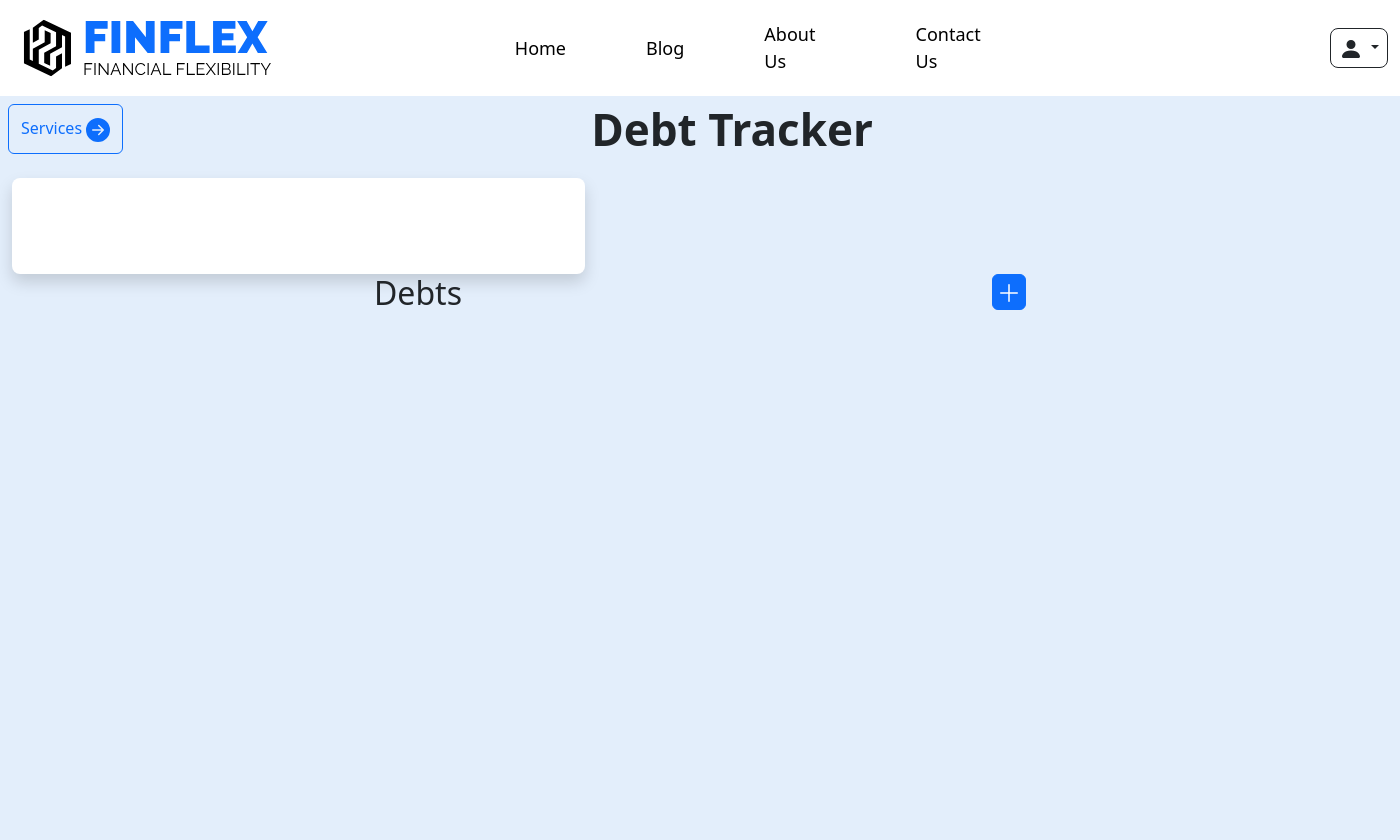
After one commit to Sainigam14/FinFlex, a Flask app: template templates/debttracker.html in a window 1400 px wide. The commit adds this page. Run offline with Flask 3, Linux system fonts and the light colour scheme; the template is opened without the code that fills it, so the values that code supplies are empty.

Commit message:
Added debt tracker

```diff
--- a/main.py
+++ b/main.py
@@ -1,15 +1,16 @@
 from flask import Flask, render_template, request, redirect, session, flash, url_for
-from database import Session, User, store_expense, store_income, datetime, get_total_expense_and_income, get_transactions, store_asset, store_goal, get_assets_and_goal
+from flask_bcrypt import Bcrypt
+from database import Session, User, store_expense, store_income, datetime, get_total_expense_and_income, get_transactions, store_asset, store_goal, get_assets_and_goal, get_debts
 import plotly.graph_objects as go
+import plotly.express as px
 
 app = Flask('__name__')
+bcrypt = Bcrypt(app)
 app.secret_key = 'my_secret_key'
-
 
 @app.route('/')
 def FinFlex():
   return render_template('index.html')
-
 
 @app.route('/login', methods=['GET', 'POST'])
 def login():
@@ -22,7 +23,10 @@ def login():
     user = db_session.query(User).filter_by(email=email).first()
     db_session.close()
 
-    if user and user.password == password:
+    is_valid = bcrypt.check_password_hash(user.password, password)
+    print(is_valid)
+
+    if user and is_valid:
       session['user_email'] = user.email
       return redirect(url_for('home', month_id=month_id))
     elif not user:
@@ -37,7 +41,6 @@ def login():
   # User is not logged in, redirect to login page
   return render_template('login.html')
 
-
 @app.route('/signup', methods=['GET', 'POST'])
 def signup():
   month_id = '0' + str((datetime.now().month))
@@ -46,6 +49,7 @@ def signup():
     lastname = request.form.get('lastname')
     email = request.form.get('email')
     password = request.form.get('password')
+    h_password = bcrypt.generate_password_hash(password).decode('utf-8')
 
     db_session = Session()
     existing_user = db_session.query(User).filter_by(email=email).first()
@@ -58,7 +62,7 @@ def signup():
     new_user = User(firstname=firstname,
                     lastname=lastname,
                     email=email,
-                    password=password)
+                    password=h_password)
 
     db_session.add(new_user)
     db_session.commit()
@@ -79,7 +83,6 @@ def signup():
 def filter_abs(value):
   return abs(value)
 
-
 # Protected route for the dashboard
 @app.route('/home/<month_id>', methods=['GET', 'POST'])
 def home(month_id):
@@ -95,21 +98,19 @@ def home(month_id):
         amount = float(request.form.get('amountInput'))
         print(user_email, category, amount)
         store_asset(user_email, category, amount)
-        # flash('Successfully added asset details', 'success')
         return redirect(url_for('home', month_id=month_id))
 
       if form_name == 'goal':
         category = request.form.get('categoryInput')
         amount = float(request.form.get('amountInput'))
         store_goal(user_email, amount, month_id, goal_amount)
-        # flash('Successfully added Savings goal details', 'success')
         return redirect(url_for('home', month_id=month_id))
 
     db_session = Session()
     user = db_session.get(User, user_email)
     db_session.close()
 
-    #Assests pie chart
+    # Assests pie chart
     labels = list(assets.keys())
     values = list(assets.values())
 
@@ -127,13 +128,54 @@ def home(month_id):
 
     pie_chart = fig.to_html(full_html=False, config={'displayModeBar': False})
 
-    #Calculating balance for savings goal
+    # Calculating balance for savings goal
     expense, income = get_total_expense_and_income(user_email, month_id)
     balance = income - expense
+
+    # Bar graph for Income sources
+    income_sources = ['Business', 'Gift', 'Scholarship', 'Salary']
+    values = [35128.12, 10000, 5635, 50000]
+
+    fig = px.bar(x=income_sources, y=values, text=values, color=income_sources)
+
+    fig.update_traces(
+      texttemplate=
+      '%{text:.2f}',  # Display the y-label as a floating-point number with two decimal places
+      textposition='outside',
+      cliponaxis=False,
+      hovertemplate='<b>%{x}</b><br>' +
+      '%{y}<extra></extra>'  # Display the y-label as a floating-point number with two decimal places
+    )
+
+    fig.update_xaxes(
+      title=None,
+      tickangle=0,
+      showticklabels=True,
+      ticktext=['', '', ''],  # Empty labels for ticks
+      tickwidth=1,  # Width of the bottom border
+      tickcolor='blue'  # Color of the bottom border
+    )
+
+    fig.update_yaxes(
+      visible=False
+    )
+
+    fig.update_layout(title=None,
+                      showlegend=False,
+                      width=235,
+                      height=140,
+                      margin=dict(t=15, b=0, l=0, r=0),
+                      plot_bgcolor='rgba(0, 0, 0, 0)',
+                      bargap=0.5,
+                      uniformtext=dict(minsize=12, mode='show'))
+
+    sources_graph = fig.to_html(full_html=False,
+                                config={'displayModeBar': False})
 
     return render_template('home.html',
                            user=user,
                            month_id=month_id,
+                           sources_graph=sources_graph,
                            pie_chart=pie_chart,
                            balance=balance,
                            goal_amount=goal_amount,
@@ -141,7 +183,6 @@ def home(month_id):
 
   # User is not logged in, redirect to login page
   return redirect('/login')
-
 
 @app.route('/home/personalfinance/<month_id>', methods=['GET', 'POST'])
 def personalfinance(month_id):
@@ -174,6 +215,44 @@ def personalfinance(month_id):
                            month_id=month_id)
   return redirect('/login')
 
+@app.route('/home/debttracker/<month_id>', methods=['GET','POST'])
+def debttracker(month_id):
+  if 'user_email' in session:
+    user_email = session['user_email']
+    if request.method == 'POST':
+      pass
+
+    # Debt Tracker pie chart
+    debts = get_debts(user_email)
+    labels = []
+    values = []
+    for debt in debts:
+      labels.append(debt['loan_provider']+'('+debt['loan_type']+')')
+      values.append(debt['amount'])
+
+    # Create a pie chart
+    fig = go.Figure(data=[go.Pie(labels=labels, values=values, hole=0.5)])
+
+    # Update trace settings
+    fig.update_traces(textinfo='none')
+
+    # Update layout settings
+    fig.update_layout(
+      showlegend=False,  # Remove the legend
+      margin=dict(t=0, b=0, l=0, r=0),  # Remove chart margins
+      paper_bgcolor='rgba(0,0,0,0)',  # Set chart background color to transparent
+      plot_bgcolor=
+      'rgba(0,0,0,0)'  # Set plot area background color to transparent
+    )
+
+    # Generate the HTML code for the chart
+    debt_chart = fig.to_html(full_html=False, config={'displayModeBar': False})
+
+
+    # Pass the chart to the template
+    return render_template('debttracker.html', month_id=month_id, debt_chart=debt_chart, debts=debts)
+
+  return redirect('/login')
 
 @app.route('/home/transactions/<month_id>')
 def transactions(month_id):
@@ -200,5 +279,5 @@ def signout():
   session.clear()
   return redirect('/')
 
-
-app.run(host='0.0.0.0', port=8080)
+if __name__ == '__main__':
+  app.run(host='0.0.0.0', port=8080)
--- a/pyproject.toml
+++ b/pyproject.toml
@@ -9,6 +9,7 @@ python = "^3.10"
 Flask = "^2.3.2"
 SQLAlchemy = "^2.0.15"
 plotly = "^5.15.0"
+Flask-Bcrypt = "^1.0.1"
 
 [tool.poetry.dev-dependencies]
 
--- a/requirements.txt
+++ b/requirements.txt
@@ -3,3 +3,4 @@ Gunicorn
 sqlalchemy
 pymysql
 plotly
+pandas
--- /dev/null
+++ b/templates/debttracker.html
@@ -0,0 +1,102 @@
+<!DOCTYPE html>
+<html lang="en">
+<head>
+  <meta charset="UTF-8">
+  <meta name="viewport" content="width=device-width, initial-scale=1.0">
+  <title>FinFlex</title>
+  <link rel="icon" type="favicon" href="{{ url_for('static', filename='Logo.ico') }}">
+  <link href="https://cdn.jsdelivr.net/npm/bootstrap@5.3.0-alpha2/dist/css/bootstrap.min.css" rel="stylesheet"
+    integrity="sha384-aFq/bzH65dt+w6FI2ooMVUpc+21e0SRygnTpmBvdBgSdnuTN7QbdgL+OapgHtvPp" crossorigin="anonymous">
+  <style>
+    body{
+    background-color: #e3eefb;
+    }
+
+    {% include 'navbarstyle.html' %}
+
+    .btn:hover:not(:focus),
+    .nav-link:hover:not(:focus) {
+    outline: 1px solid black;
+    border-radius: 5px;
+    }
+  </style>
+</head>
+
+<body>
+  {% include 'navbar.html' %}
+  <div class="d-flex">
+    {% include 'sidebar.html' %}
+    <span style="width: 460px;"></span>
+  <div class="align-self-center fw-bolder" style="font-size: 44px;">
+    Debt Tracker
+  </div>
+  </div>
+  <div class="row vw-100 m-0 mt-3 justify-content-evenly align-items-center">
+    <div>
+      <div class="debt_chart col-5 bg-white rounded-3 shadow py-5">
+        {{ debt_chart | safe }}
+      </div>
+    </div>
+    <div class="col-6 p-0">
+      <div class="d-flex justify-content-between px-4 rounded-3">
+        <h2>Debts</h2>
+        <div>
+          <button type="button" class="btn btn-primary p-1" data-bs-toggle="modal" data-bs-target="#assetsModal">
+            <svg xmlns="http://www.w3.org/2000/svg" width="1.5rem" height="1.5rem" fill="currentColor" class="bi bi-plus-lg" viewBox="0 0 16 16">
+              <path fill-rule="evenodd" d="M8 2a.5.5 0 0 1 .5.5v5h5a.5.5 0 0 1 0 1h-5v5a.5.5 0 0 1-1 0v-5h-5a.5.5 0 0 1 0-1h5v-5A.5.5 0 0 1 8 2Z"/>
+            </svg>
+          </button>
+        </div>
+      </div>
+      <div class="debts_list d-flex flex-column align-items-center rounded-3 overflow-y-scroll" style="height: 65vh;">
+        {% for debt in debts %}
+          <div class="debt_item shadow rounded-3 bg-white w-100 p-3 mt-2 mb-3">
+            <div class="d-flex justify-content-between">
+              <h3 class="text-primary">{{debt.loan_provider}}</h3>
+              <div class="d-flex flex-column align-items-end">
+                <h4 class="m-0 text-primary">{{debt.loan_type}}</h4>
+                <p class="m-0 fs-5">$ {{debt.amount}}</p>
+              </div>
+            </div>
+            <div class="row pt-4">
+              <div class="col-3">
+                <div class="d-flex flex-column align-items-center">
+                  <h6 class="m-0">Paid</h6>
+                  {% if debt.paid %}
+                    <p class="m-0">$ {{debt.paid}}</p>
+                  {% else %}
+                    <p class="m-0">$ 0</p>
+                  {% endif %}
+                </div>
+              </div>
+              <div class="col-3">
+                <div class="d-flex flex-column align-items-center">
+                  <h6 class="m-0">Remaining</h6>
+                  {% if debt.paid %}
+                    <p class="m-0">$ {{debt.amount - debt.paid}}</p>
+                  {% else %}
+                    <p class="m-0">$ {{debt.amount}}</p>
+                  {% endif %}
+                </div>
+              </div>
+              <div class="col-3">
+                <div class="d-flex flex-column align-items-center">
+                  <h6 class="m-0">Interest Rate</h6>
+                  <p class="m-0">{{debt.interest}} %</p>
+                </div>
+              </div>
+              <div class="col-3">
+                <div class="d-flex flex-column align-items-center">
+                  <h6 class="m-0">Duration</h6>
+                  <p class="m-0">{{debt.duration}}</p>
+                </div>
+              </div>
+            </div>
+          </div>
+        {% endfor %}
+      </div>
+    </div>
+  </div>
+  <script src="https://cdn.jsdelivr.net/npm/bootstrap@5.3.0-alpha3/dist/js/bootstrap.bundle.min.js" integrity="sha384-ENjdO4Dr2bkBIFxQpeoTz1HIcje39Wm4jDKdf19U8gI4ddQ3GYNS7NTKfAdVQSZe" crossorigin="anonymous"></script>
+</body>
+</html>
--- a/templates/index.html
+++ b/templates/index.html
@@ -1,6 +1,5 @@
 <!DOCTYPE html>
 <html lang="en">
-
 <head>
   <meta charset="UTF-8">
   <meta name="viewport" content="width=device-width, initial-scale=1.0">
--- a/templates/sidebar.html
+++ b/templates/sidebar.html
@@ -34,7 +34,7 @@
           </a>
         </li>
         <li class="nav-item py-4">
-          <a class="nav-link active btn d-flex align-items-center ps-3" aria-current="page" href="#">
+          <a class="nav-link active btn d-flex align-items-center ps-3" aria-current="page" href="{{url_for('debttracker', month_id=month_id)}}">
             <div class="feature-icon d-inline-flex align-items-center justify-content-center rounded-3 text-bg-primary bg-gradient p-2 fs-2">
               <svg xmlns="http://www.w3.org/2000/svg" width="2rem" height="2rem" fill="currentColor" class="bi bi-coin" viewBox="0 0 16 16">
                 <path d="M5.5 9.511c.076.954.83 1.697 2.182 1.785V12h.6v-.709c1.4-.098 2.218-.846 2.218-1.932 0-.987-.626-1.496-1.745-1.76l-.473-.112V5.57c.6.068.982.396 1.074.85h1.052c-.076-.919-.864-1.638-2.126-1.716V4h-.6v.719c-1.195.117-2.01.836-2.01 1.853 0 .9.606 1.472 1.613 1.707l.397.098v2.034c-.615-.093-1.022-.43-1.114-.9H5.5zm2.177-2.166c-.59-.137-.91-.416-.91-.836 0-.47.345-.822.915-.925v1.76h-.005zm.692 1.193c.717.166 1.048.435 1.048.91 0 .542-.412.914-1.135.982V8.518l.087.02z"/>
```
Also changed, not shown: database.py (+10 -8 lines), templates/home.html (+11 -4 lines), templates/personalfinance.html (+1 -16 lines), 1 other file.
